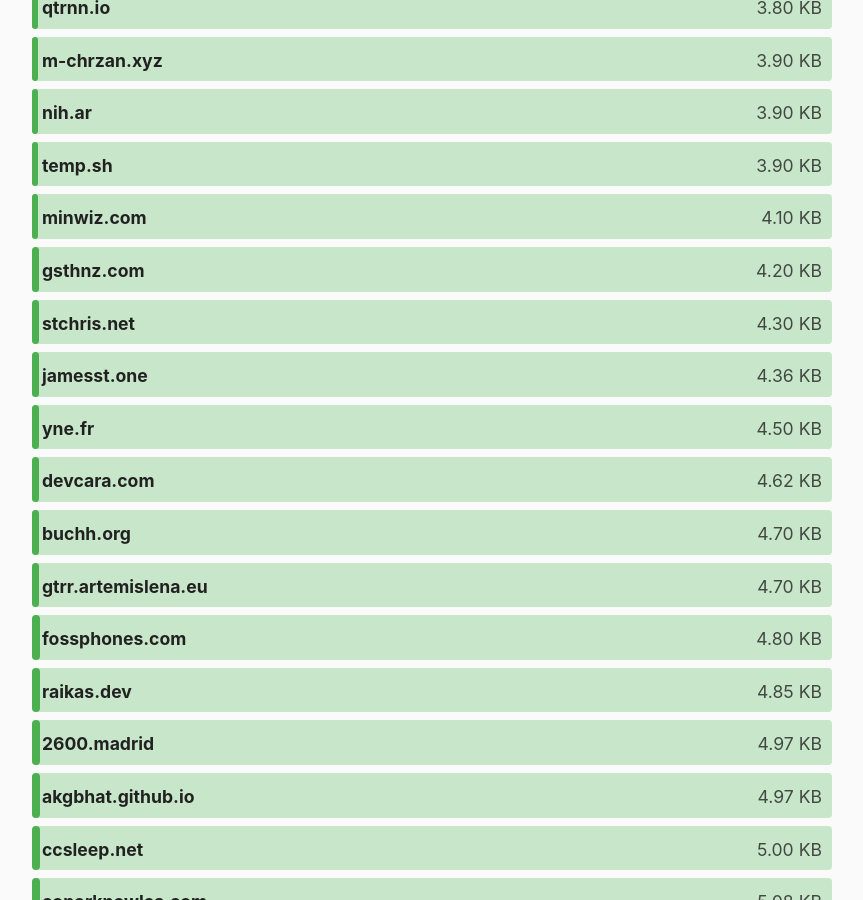
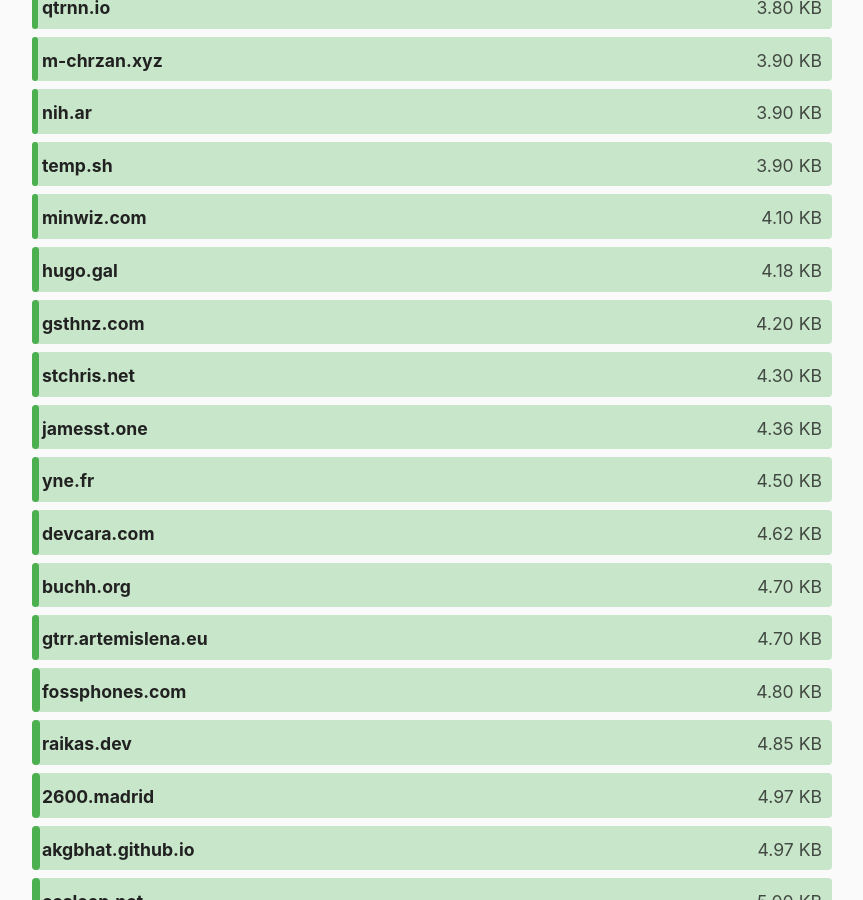
Before and after one commit to kevquirk/512kb.club, a Jekyll site: the page built from index.md, in a window 1280 px wide and 900 px high, scrolled down 1481 px. Shown: the whole window, without its empty margins (208-1071 px from the left). Built offline with Jekyll 4.4.1, drawn with Linux system fonts in a browser that asks for light colours.

Commit message:
Update sites.yml
https://radar.cloudflare.com/scan/9e01e1bf-7561-45f1-b726-3b2341564c5f/summary

```diff
--- a/_data/sites.yml
+++ b/_data/sites.yml
@@ -1,3 +1,8 @@
+- domain: hugo.gal
+  url: https://hugo.gal
+  size: 4.18
+  last_checked: 2024-05-21
+
 - domain: 0xedward.io
   url: https://0xedward.io/
   size: 6.2
```
